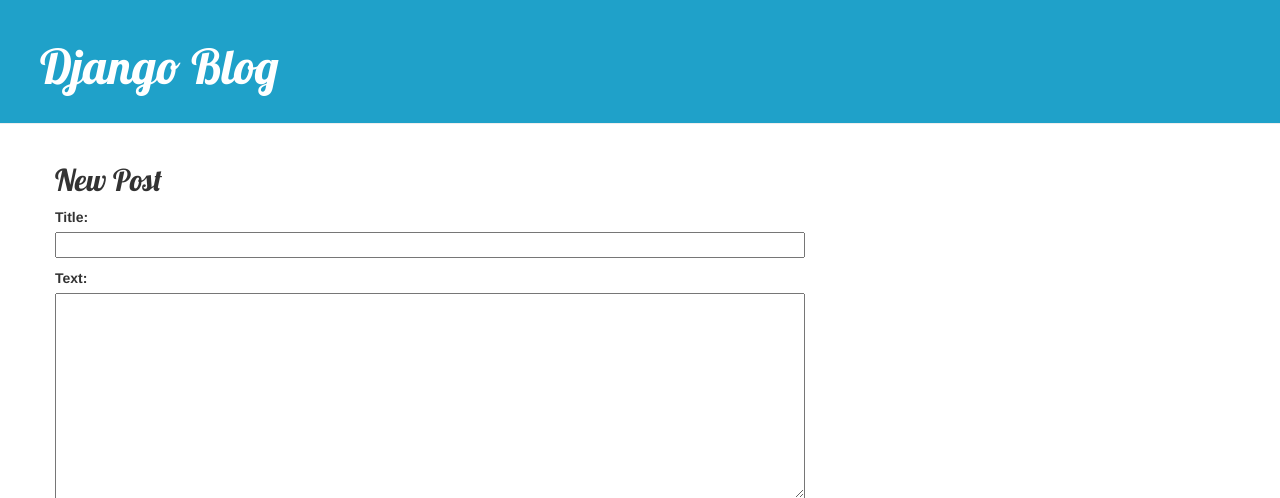
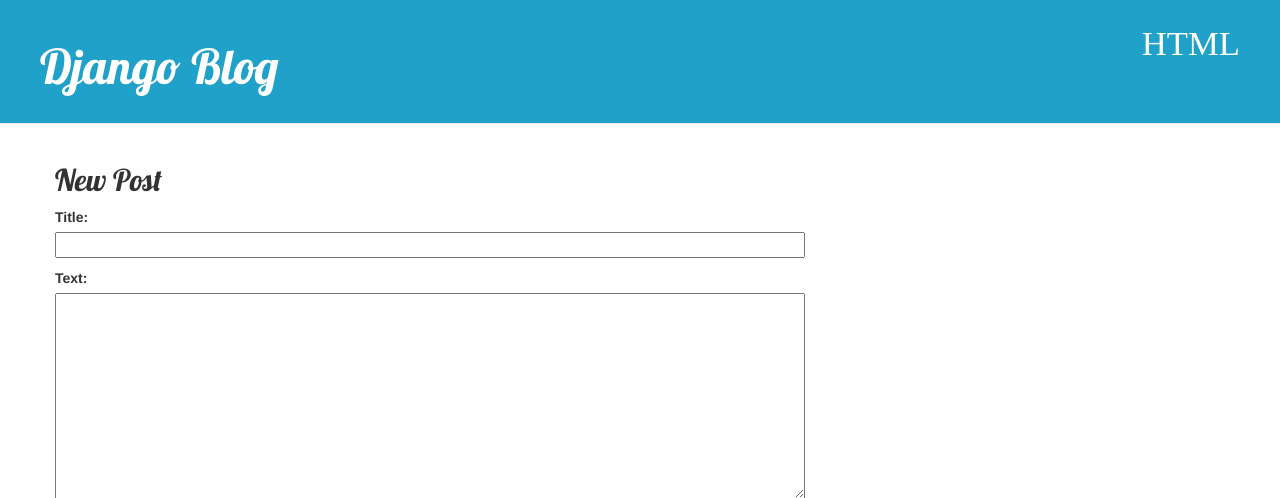
Before and after one commit to zer0cal/my_firs_blog, a Django app: page /post/new in a window 1280 px wide. Shown: the top 498 px of the page. Run offline with Django 3.2, Linux system fonts and the light colour scheme; some libraries are stand-ins or nearby versions.

Commit message:
Pocztek nauki html

```diff
--- a/blog/templates/blog/base.html
+++ b/blog/templates/blog/base.html
@@ -1,5 +1,7 @@
 {% load static %}
+
 <html>
+
 <head>
     <title>Django blog</title>
     <link rel="stylesheet" href="//maxcdn.bootstrapcdn.com/bootstrap/3.2.0/css/bootstrap.min.css">
@@ -7,11 +9,14 @@
     <link href='//fonts.googleapis.com/css?family=Lobster&subset=latin,latin-ext' rel='stylesheet' type='text/css'>
     <link rel="stylesheet" href="{% static 'css/blog.css' %}">
 </head>
+
 <body>
     <div class="page-header">
         {% if user.is_authenticated %}
         <a href="{% url 'post_new' %}" class="top-menu"><span class="glyphicon glyphicon-plus"></span></a>
         {% endif %}
+        <a href="{% url 'html_tut' %}" class="top-menu"><span class="glyphicon"
+                title="Jakieś tam HTMLowe rzeczy">HTML</span></a>
         <h1><a href="/">Django Blog</a></h1>
     </div>
     <div class="content container">
@@ -23,4 +28,5 @@
         </div>
     </div>
 </body>
+
 </html>
--- /dev/null
+++ b/blog/templates/blog/html_tut.html
@@ -0,0 +1,5 @@
+{% extends 'blog/base.html' %}
+
+{% block content %}
+
+{% endblock %}
--- a/blog/urls.py
+++ b/blog/urls.py
@@ -7,4 +7,5 @@ urlpatterns = [
     path('post/<int:pk>/', views.post_detail, name='post_detail'),
     path('post/new', views.post_new, name='post_new'),
     path('post/<int:pk>/edit/', views.post_edit, name='post_edit'),
+    path('html_tut/', views.html_tut, name='html_tut'),
 ]
--- a/blog/views.py
+++ b/blog/views.py
@@ -44,3 +44,7 @@ def post_edit(request, pk):
     else:
         form = PostForm(instance=post)
     return render(request, 'blog/post_edit.html', {'form': form})
+
+
+def html_tut(request):
+    return render(request, 'blog/html_tut.html')
```
Also changed, not shown: dajngo1/Scripts/autopep8-script.py (added, +12 -0 lines), 3 other files. Lines whose indentation alone changed are shown as unchanged.
